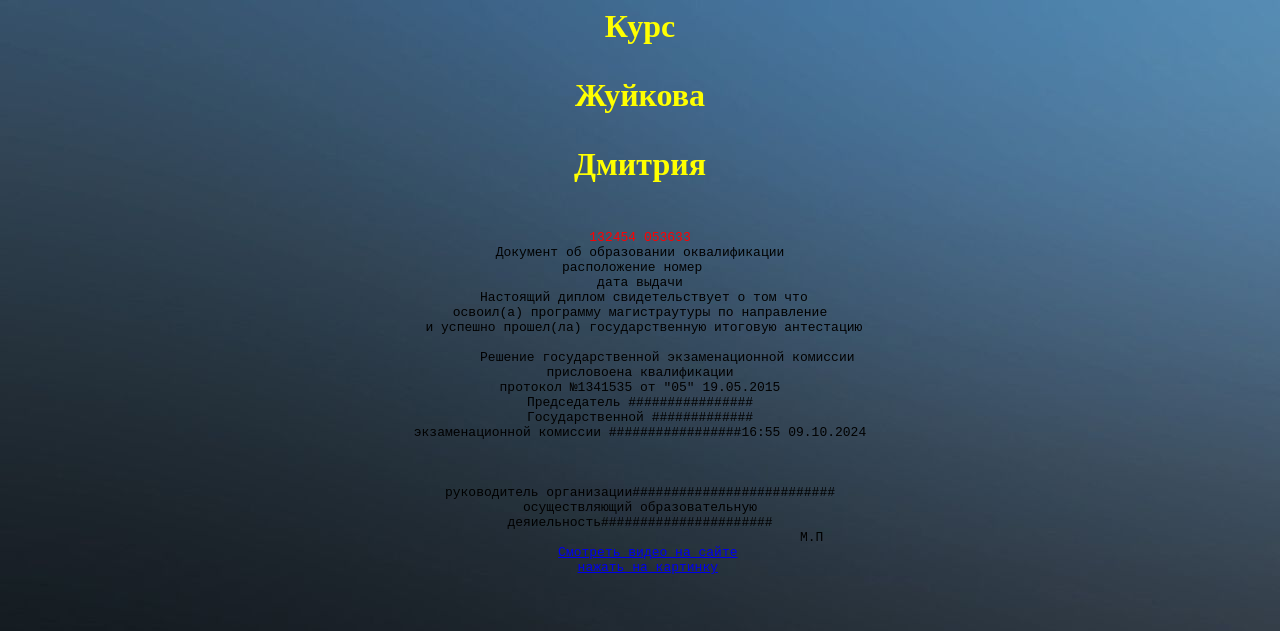
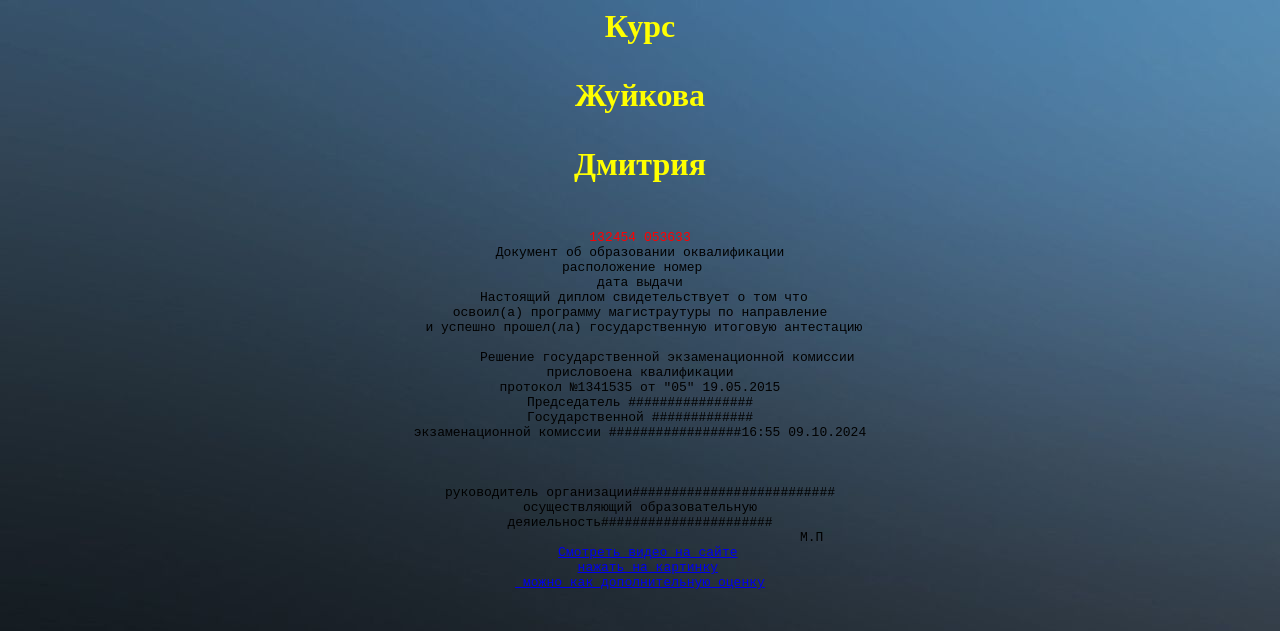
Before and after one commit to Dima404-afk/end, a plain HTML site: page index.html in a window 1280 px wide. Shown: the top 631 px of the page. Drawn offline with Linux system fonts and the light colour scheme.

Commit message:
Update index.html

```diff
--- a/index.html
+++ b/index.html
@@ -31,6 +31,7 @@
                                             M.П
   <a href="https://yandex.ru/video/preview/7427399948227668614">Смотреть видео на сайте</a>
   <a href="https://www.figma.com/design/9imTGdAD8BwFlVVQc7z5sZ/Untitled?node-id=0-1&t=rKtaoBJfkvVvuegS-1">нажать на картинку</a>
+<a href="https://onlinetestpad.com/yajm7lfgfsj4s"> можно как дополнительную оценку</a>
 
 </p>
 </pre>
```
